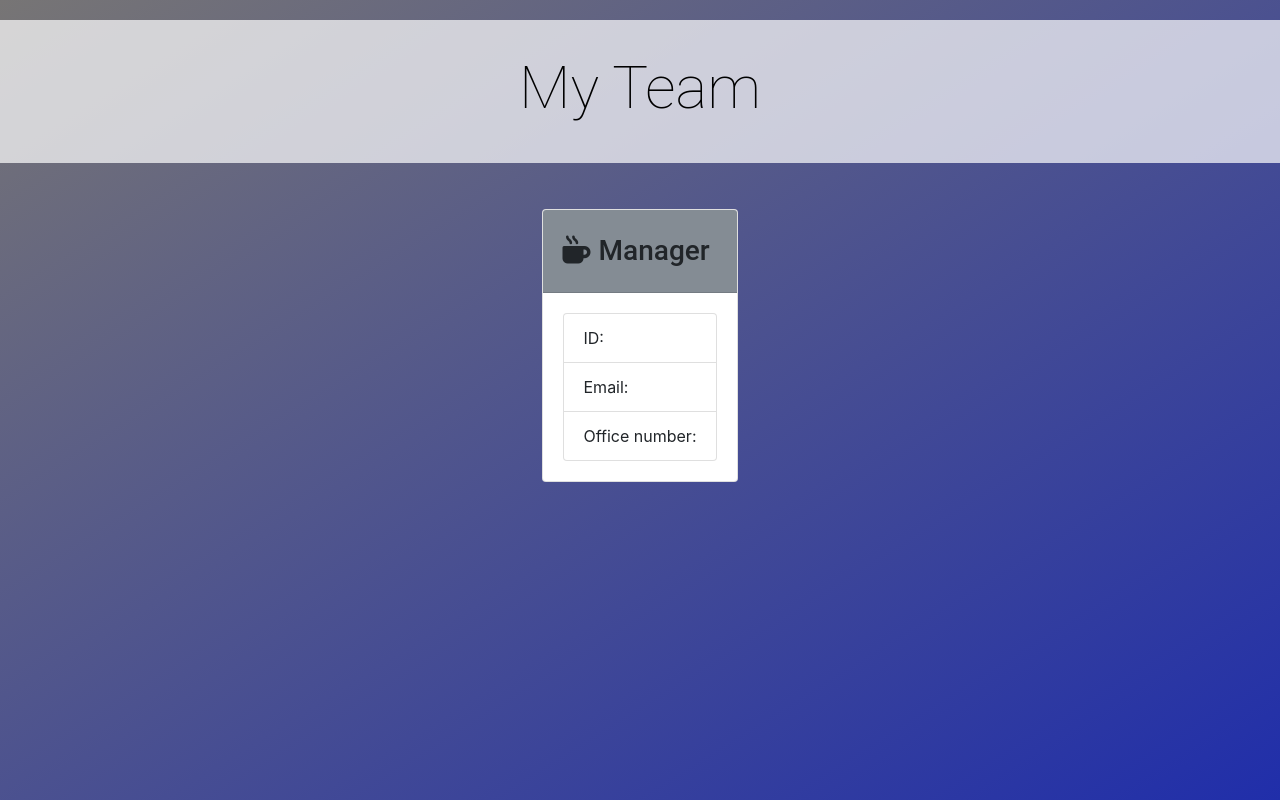
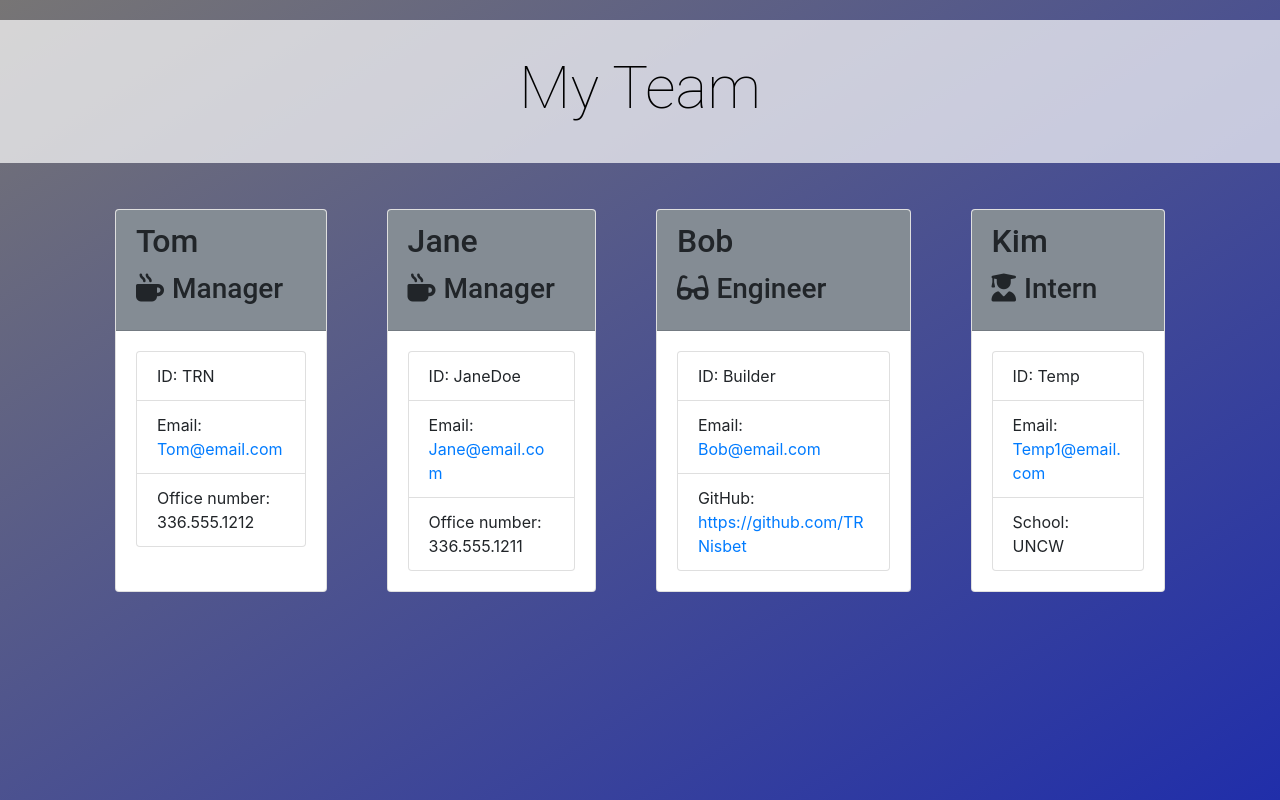
Before and after one commit to TRNisbet/TRN-Homework-10, a website: page output/team.html in a window 1280 px wide. Drawn offline with nearby package versions, Linux system fonts and the light colour scheme.

Commit message:
final version

```diff
--- a/output/team.html
+++ b/output/team.html
@@ -25,14 +25,53 @@
             <div class="team-area col-12 d-flex justify-content-center">
                 <div class="card employee-card">
     <div class="card-header">
-        <h2 class="card-title"></h2>
+        <h2 class="card-title">Tom</h2>
         <h3 class="card-title"><i class="fas fa-mug-hot mr-2"></i>Manager</h3>
     </div>
     <div class="card-body">
         <ul class="list-group">
-            <li class="list-group-item">ID: </li>
-            <li class="list-group-item">Email: <a href="mailto:"></a></li>
-            <li class="list-group-item">Office number: </li>
+            <li class="list-group-item">ID: TRN</li>
+            <li class="list-group-item">Email: <a href="mailto:Tom@email.com">Tom@email.com</a></li>
+            <li class="list-group-item">Office number: 336.555.1212</li>
+        </ul>
+    </div>
+</div>
+<div class="card employee-card">
+    <div class="card-header">
+        <h2 class="card-title">Jane</h2>
+        <h3 class="card-title"><i class="fas fa-mug-hot mr-2"></i>Manager</h3>
+    </div>
+    <div class="card-body">
+        <ul class="list-group">
+            <li class="list-group-item">ID: JaneDoe</li>
+            <li class="list-group-item">Email: <a href="mailto:Jane@email.com">Jane@email.com</a></li>
+            <li class="list-group-item">Office number: 336.555.1211</li>
+        </ul>
+    </div>
+</div>
+<div class="card employee-card">
+    <div class="card-header">
+        <h2 class="card-title">Bob</h2>
+        <h3 class="card-title"><i class="fas fa-glasses mr-2"></i>Engineer</h3>
+    </div>
+    <div class="card-body">
+        <ul class="list-group">
+            <li class="list-group-item">ID: Builder</li>
+            <li class="list-group-item">Email: <a href="mailto:Bob@email.com">Bob@email.com</a></li>
+            <li class="list-group-item">GitHub: <a href="https://github.com/https://github.com/TRNisbet" target="_blank" rel="noopener noreferrer">https://github.com/TRNisbet</a></li>
+        </ul>
+    </div>
+</div>
+<div class="card employee-card">
+    <div class="card-header">
+        <h2 class="card-title">Kim</h2>
+        <h3 class="card-title"><i class="fas fa-user-graduate mr-2"></i>Intern</h3>
+    </div>
+    <div class="card-body">
+        <ul class="list-group">
+            <li class="list-group-item">ID: Temp</li>
+            <li class="list-group-item">Email: <a href="mailto:Temp1@email.com">Temp1@email.com</a></li>
+            <li class="list-group-item">School: UNCW</li>
         </ul>
     </div>
 </div>
```
Also changed, not shown: package.json (+4 -3 lines), README.md, 1 other file.
